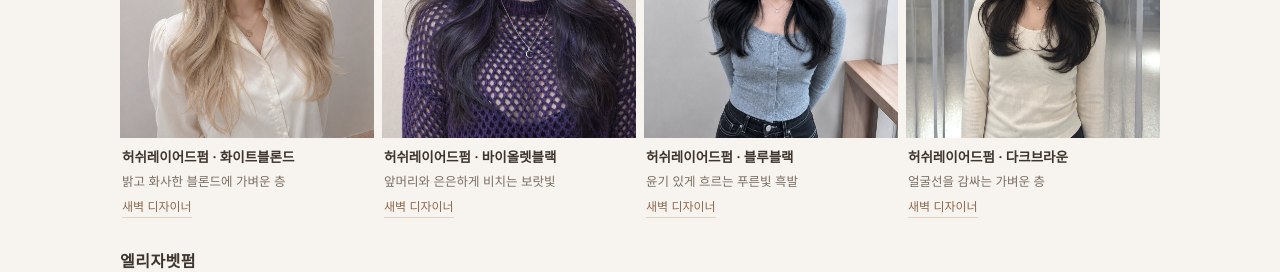
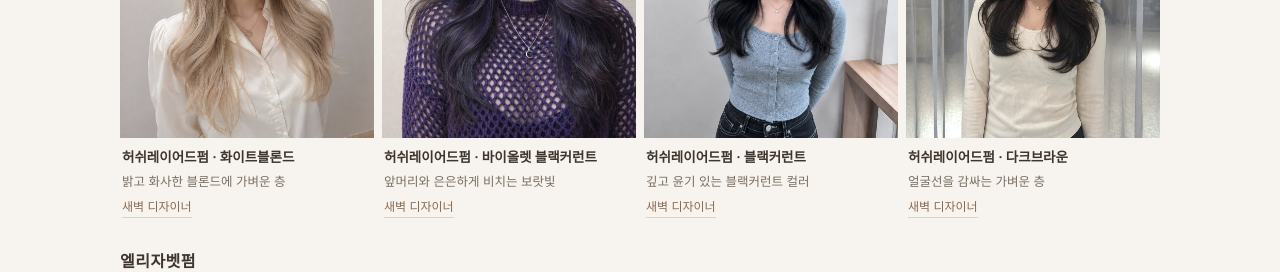
Before and after one commit to sunyoung76561-spec/riahn-anyang, a plain HTML site: page gallery/index.html in a window 1280 px wide. Shown: the part 7200-7472 px from the top of the page. Drawn offline with Linux system fonts and the light colour scheme.

Commit message:
갤러리: 블랙커런트 컴러명 수정

```diff
--- a/gallery/index.html
+++ b/gallery/index.html
@@ -309,8 +309,8 @@
       <figure><img class="sty" src="../images/styles/bo-hl-black.jpg" alt="안양 미용실 리안헤어 안양일번가점 허쉬레이어드펌 · 흑발 - 새벽 디자이너" width="1000" height="1000" loading="lazy"><figcaption><b>허쉬레이어드펌 · 흑발</b>얼굴선을 감싸고 길게 흐르는 층<a class="by" href="../designers/#saebyeok">새벽 디자이너</a></figcaption></figure>
       <figure><img class="sty" src="../images/styles/bo-hl-black2.jpg" alt="안양 미용실 리안헤어 안양일번가점 허쉬레이어드펌 · 흑발 옆모습 - 새벽 디자이너" width="1000" height="1336" loading="lazy"><figcaption><b>허쉬레이어드펌 · 흑발 옆모습</b>가볍게 흐트러지는 층과 볼륨<a class="by" href="../designers/#saebyeok">새벽 디자이너</a></figcaption></figure>
       <figure><img class="sty" src="../images/styles/bo-blonde.jpg" alt="안양 미용실 리안헤어 안양일번가점 허쉬레이어드펌 · 화이트블론드 - 새벽 디자이너" width="1000" height="1333" loading="lazy"><figcaption><b>허쉬레이어드펌 · 화이트블론드</b>밝고 화사한 블론드에 가벼운 층<a class="by" href="../designers/#saebyeok">새벽 디자이너</a></figcaption></figure>
-      <figure><img class="sty" src="../images/styles/sb-hl-violet.jpg" alt="안양 미용실 리안헤어 안양일번가점 허쉬레이어드펌 · 바이올렛블랙 - 새벽 디자이너" width="1000" height="1230" loading="lazy"><figcaption><b>허쉬레이어드펌 · 바이올렛블랙</b>앞머리와 은은하게 비치는 보랏빛<a class="by" href="../designers/#saebyeok">새벽 디자이너</a></figcaption></figure>
-      <figure><img class="sty" src="../images/styles/sb-hl-blueblack.jpg" alt="안양 미용실 리안헤어 안양일번가점 허쉬레이어드펌 · 블루블랙 - 새벽 디자이너" width="1000" height="1333" loading="lazy"><figcaption><b>허쉬레이어드펌 · 블루블랙</b>윤기 있게 흐르는 푸른빛 흑발<a class="by" href="../designers/#saebyeok">새벽 디자이너</a></figcaption></figure>
+      <figure><img class="sty" src="../images/styles/sb-hl-violet.jpg" alt="안양 미용실 리안헤어 안양일번가점 허쉬레이어드펌 · 바이올렛 블랙커런트 - 새벽 디자이너" width="1000" height="1230" loading="lazy"><figcaption><b>허쉬레이어드펌 · 바이올렛 블랙커런트</b>앞머리와 은은하게 비치는 보랏빛<a class="by" href="../designers/#saebyeok">새벽 디자이너</a></figcaption></figure>
+      <figure><img class="sty" src="../images/styles/sb-hl-blueblack.jpg" alt="안양 미용실 리안헤어 안양일번가점 허쉬레이어드펌 · 블랙커런트 - 새벽 디자이너" width="1000" height="1333" loading="lazy"><figcaption><b>허쉬레이어드펌 · 블랙커런트</b>깊고 윤기 있는 블랙커런트 컬러<a class="by" href="../designers/#saebyeok">새벽 디자이너</a></figcaption></figure>
       <figure><img class="sty" src="../images/styles/sb-hl-dark.jpg" alt="안양 미용실 리안헤어 안양일번가점 허쉬레이어드펌 · 다크브라운 - 새벽 디자이너" width="1000" height="1334" loading="lazy"><figcaption><b>허쉬레이어드펌 · 다크브라운</b>얼굴선을 감싸는 가벼운 층<a class="by" href="../designers/#saebyeok">새벽 디자이너</a></figcaption></figure>
     </div>
     <h3 class="style-sub">엘리자벳펌</h3>
@@ -369,8 +369,8 @@
     </div>
     <h2 class="gallery-cat">염색</h2>
     <div class="gallery-grid">
-      <figure><img class="sty" src="../images/styles/sb-hl-violet.jpg" alt="안양 미용실 리안헤어 안양일번가점 허쉬레이어드펌 · 바이올렛블랙 - 새벽 디자이너" width="1000" height="1230" loading="lazy"><figcaption><b>허쉬레이어드펌 · 바이올렛블랙</b>앞머리와 은은하게 비치는 보랏빛<a class="by" href="../designers/#saebyeok">새벽 디자이너</a></figcaption></figure>
-      <figure><img class="sty" src="../images/styles/sb-hl-blueblack.jpg" alt="안양 미용실 리안헤어 안양일번가점 허쉬레이어드펌 · 블루블랙 - 새벽 디자이너" width="1000" height="1333" loading="lazy"><figcaption><b>허쉬레이어드펌 · 블루블랙</b>윤기 있게 흐르는 푸른빛 흑발<a class="by" href="../designers/#saebyeok">새벽 디자이너</a></figcaption></figure>
+      <figure><img class="sty" src="../images/styles/sb-hl-violet.jpg" alt="안양 미용실 리안헤어 안양일번가점 허쉬레이어드펌 · 바이올렛 블랙커런트 - 새벽 디자이너" width="1000" height="1230" loading="lazy"><figcaption><b>허쉬레이어드펌 · 바이올렛 블랙커런트</b>앞머리와 은은하게 비치는 보랏빛<a class="by" href="../designers/#saebyeok">새벽 디자이너</a></figcaption></figure>
+      <figure><img class="sty" src="../images/styles/sb-hl-blueblack.jpg" alt="안양 미용실 리안헤어 안양일번가점 허쉬레이어드펌 · 블랙커런트 - 새벽 디자이너" width="1000" height="1333" loading="lazy"><figcaption><b>허쉬레이어드펌 · 블랙커런트</b>깊고 윤기 있는 블랙커런트 컬러<a class="by" href="../designers/#saebyeok">새벽 디자이너</a></figcaption></figure>
       <figure><img class="sty" src="../images/styles/bo-blonde.jpg" alt="안양 미용실 리안헤어 안양일번가점 허쉬레이어드펌 · 화이트블론드 - 새벽 디자이너" width="1000" height="1333" loading="lazy"><figcaption><b>허쉬레이어드펌 · 화이트블론드</b>밝고 화사한 블론드에 가벼운 층<a class="by" href="../designers/#saebyeok">새벽 디자이너</a></figcaption></figure>
       <figure><img class="sty" src="../images/styles/je-hl-caramel.jpg" alt="안양 미용실 리안헤어 안양일번가점 허쉬레이어드펌 · 카라멜브라운 - 제아 수석실장" width="1000" height="1000" loading="lazy"><figcaption><b>허쉬레이어드펌 · 카라멜브라운</b>밝고 따뜻한 톤에 얼굴선 레이어드<a class="by" href="../designers/#jea">제아 수석실장</a></figcaption></figure>
       <figure><img class="sty" src="../images/styles/je-hl-rose.jpg" alt="안양 미용실 리안헤어 안양일번가점 허쉬레이어드펌 · 로즈브라운 - 제아 수석실장" width="1000" height="1000" loading="lazy"><figcaption><b>허쉬레이어드펌 · 로즈브라운</b>시스루뱅과 은은한 붉은빛<a class="by" href="../designers/#jea">제아 수석실장</a></figcaption></figure>
```
